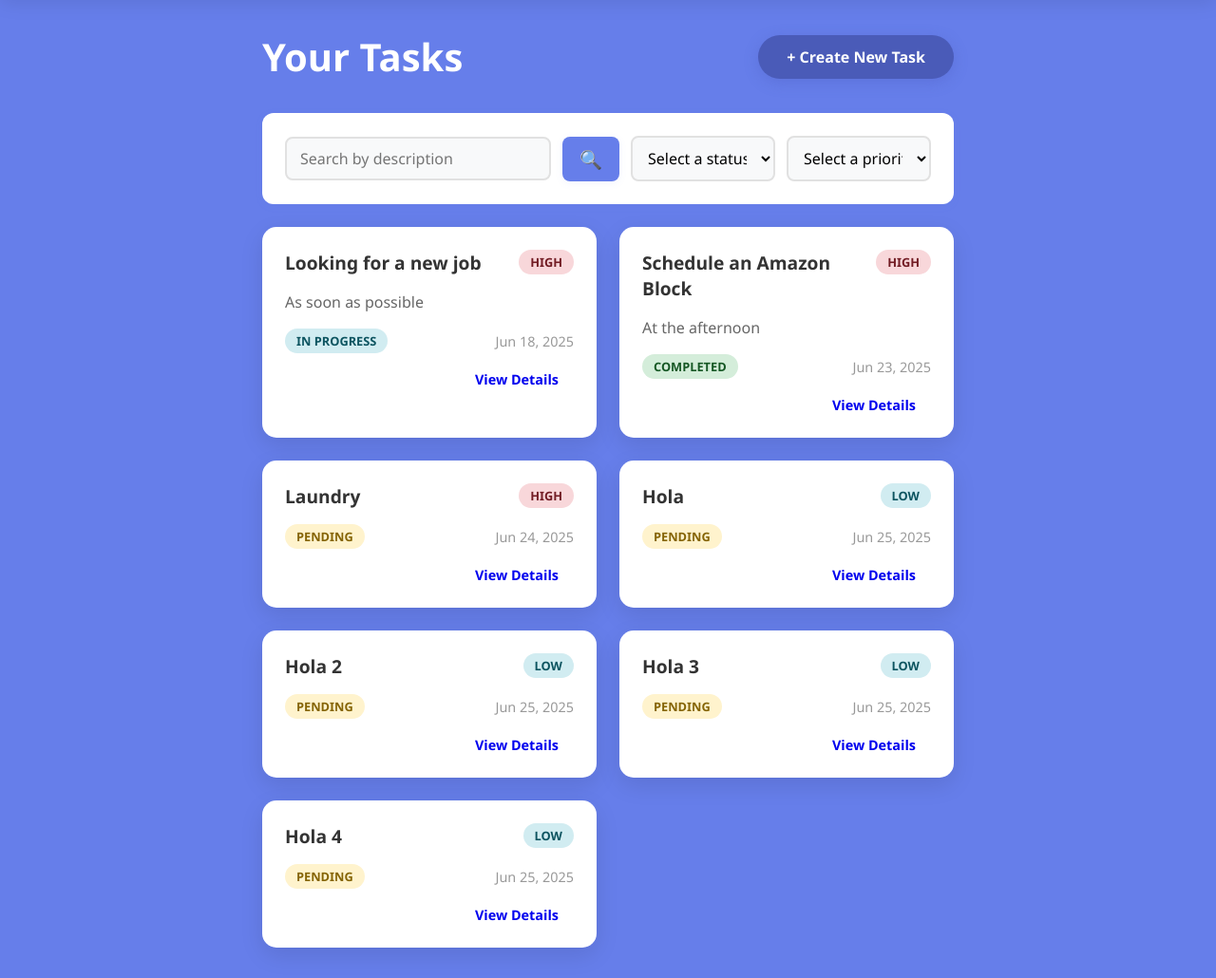
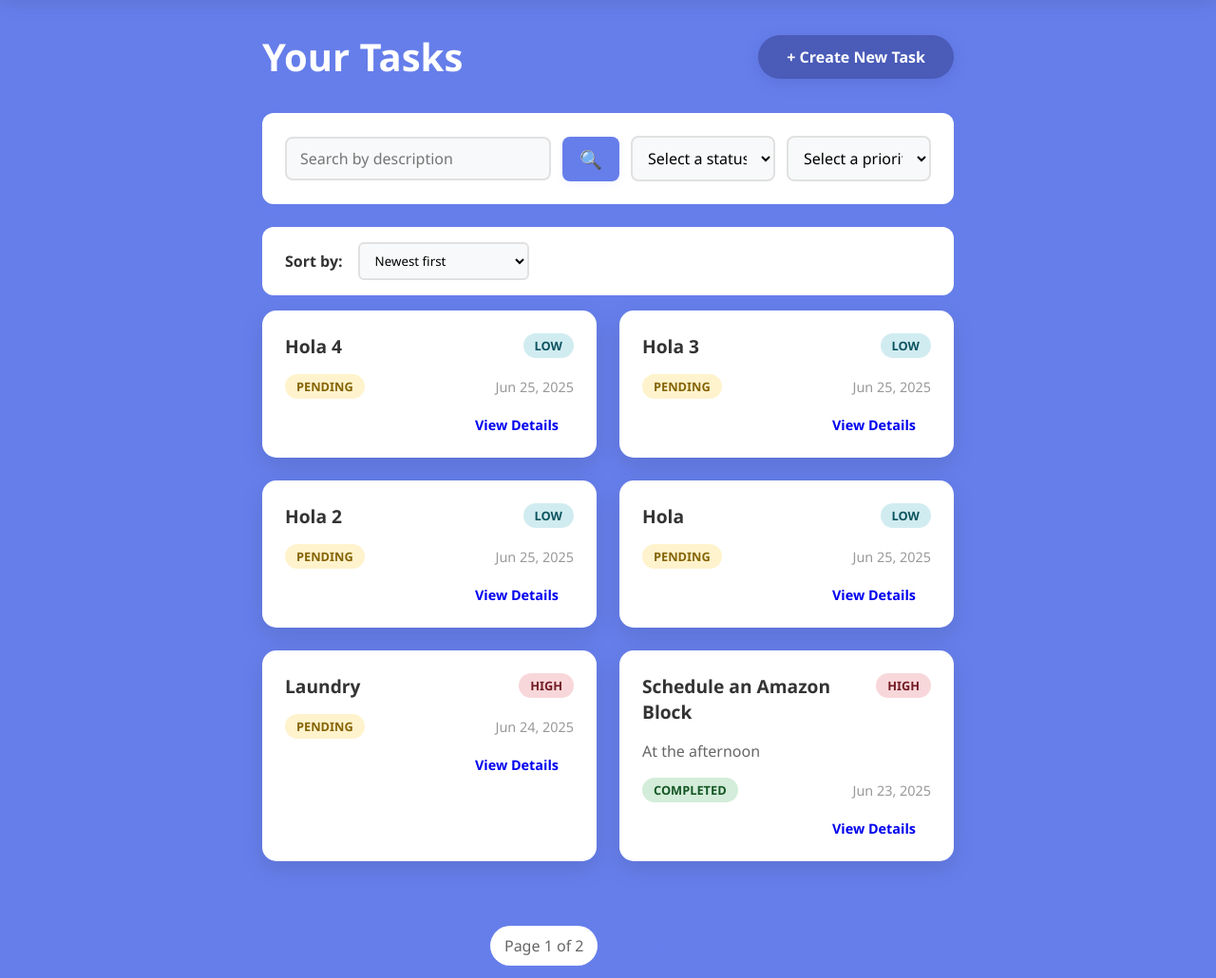
Before and after one commit to srikaaviya/task-management, a Django app: page /tasks/ in a window 1280 px wide. Shown: the part 65-1095 px from the top of the page at 95% size. Run offline with Django 5.2, Linux system fonts and the light colour scheme; a user stored in the database is signed in; data comes from the database, SQL or seed files in the repository; both versions use the stored data as it was after the commit.

Commit message:
feat(tasks): implement sorting and pagination for task list

```diff
--- a/tasks/static/styles.css
+++ b/tasks/static/styles.css
@@ -1041,3 +1041,47 @@ form input:focus, form textarea:focus, form select:focus {
         min-width: 0;
     }
 }
+
+.pagination-container {
+    display: flex;
+    justify-content: center;
+    margin: 2rem 0;
+}
+
+.pagination {
+    display: flex;
+    align-items: center;
+    gap: 1rem;
+}
+
+.page-info {
+    padding: 10px 15px;
+    background: white;
+    border-radius: 25px;
+    color: #666;
+    font-weight: 500;
+}
+
+.sort-container {
+    background: white;
+    padding: 1rem 1.5rem;
+    border-radius: 12px;
+    margin-bottom: 1rem;
+    display: flex;
+    align-items: center;
+    gap: 1rem;
+    max-width: 900px;
+    margin: 0 auto 1rem auto;
+}
+
+.sort-container label {
+    font-weight: 600;
+    color: #333;
+}
+
+.sort-container select {
+    padding: 8px 12px;
+    border: 2px solid #e1e1e1;
+    border-radius: 6px;
+    background: #f8f9fa;
+}
--- a/tasks/templates/tasks.html
+++ b/tasks/templates/tasks.html
@@ -24,6 +24,28 @@
                 </select>
             </form>
         </div>
+
+        <div class="sort-container">
+            <label for="sort-select">Sort by:</label>
+            <select id="sort-select" onchange="changeSorting()">
+                <option value="-created_at" {% if current_order == "-created_at" %}selected{% endif %}>Newest first</option>
+                <option value="created_at" {% if current_order == "created_at" %}selected{% endif %}>Oldest first</option>
+                <option value="priority" {% if current_order == "priority" %}selected{% endif %}>Priority (Low to High)</option>
+                <option value="-priority" {% if current_order == "-priority" %}selected{% endif %}>Priority (High to Low)</option>
+                <option value="title" {% if current_order == "title" %}selected{% endif %}>Title A-Z</option>
+            </select>
+        </div>
+
+        <script>
+        function changeSorting() {
+            const select = document.getElementById('sort-select');
+            const url = new URL(window.location);
+            url.searchParams.set('order_by', select.value);
+            url.searchParams.delete('page'); // Reset to first page
+            window.location.href = url;
+        }
+        </script>
+
         <div class="tasks-grid">
             {% for task in tasks %}
                 <div class="task-card">
@@ -53,6 +75,25 @@
             {% endfor %}
         </div>
     </div>
+
+    <!-- Paginación -->
+    {% if tasks.has_other_pages %}
+        <div class="pagination-container">
+            <div class="pagination">
+                {% if tasks.has_previous %}
+                    <a href="?page={{ tasks.previous_page_number }}" class="btn btn-secondary">← Previous</a>
+                {% endif %}
+
+                <span class="page-info">
+                    Page {{ tasks.number }} of {{ tasks.paginator.num_pages }}
+                </span>
+
+                {% if tasks.has_next %}
+                    <a href="?page={{ tasks.next_page_number }}" class="btn btn-secondary">Next →</a>
+                {% endif %}
+            </div>
+        </div>
+    {% endif %}
 
     <dialog id="createTaskModal" class="task-modal">
         <div class="modal-content">
--- a/tasks/views.py
+++ b/tasks/views.py
@@ -4,8 +4,9 @@ from django.contrib import messages
 from django.contrib.auth import login, logout
 from django.contrib.auth.decorators import login_required
 from django.db import IntegrityError
-from django.db.models import ProtectedError
+from django.db.models import ProtectedError, Count, Q
 from django.core.exceptions import ValidationError
+from django.core.paginator import Paginator
 import logging
 from .models import Task
 from .forms import TaskForm
@@ -17,18 +18,22 @@ def home(request):
 
 def dashboard(request):
     if request.user.is_authenticated:
-        user_tasks = Task.objects.filter(user=request.user)
-        total_tasks = user_tasks.count()
-        pending_tasks = user_tasks.filter(status='pending').count()
-        in_progress_tasks = user_tasks.filter(status='in_progress').count()
-        completed_tasks = user_tasks.filter(status='completed').count()
-        recent_tasks = user_tasks.order_by('-created_at')[:5]
+
+        stats = Task.objects.filter(user=request.user).aggregate(
+            total=Count('id'),
+            pending=Count('id', filter=Q(status='pending')),
+            in_progress=Count('id', filter=Q(status='in_progress')),
+            completed=Count('id', filter=Q(status='completed'))
+        )
+
+        # solo las tareas recientes necesarias
+        recent_tasks = Task.objects.filter(user=request.user).order_by('-created_at')[:5]
 
         return render(request, 'dashboard.html', {
-            'total_tasks': total_tasks,
-            'pending_tasks': pending_tasks,
-            'in_progress_tasks': in_progress_tasks,
-            'completed_tasks': completed_tasks,
+            'total_tasks': stats['total'],
+            'pending_tasks': stats['pending'],
+            'in_progress_tasks': stats['in_progress'],
+            'completed_tasks': stats['completed'],
             'recent_tasks': recent_tasks,
         })
 
@@ -77,11 +82,26 @@ def signout(request):
 
 @login_required
 def tasks(request):
-    tasks = Task.objects.filter(user=request.user)
+    # obtener parametro de ordenamiento
+    order_by = request.GET.get('order_by', '-created_at')
+
+    # validar opciones de ordenamiento
+    valid_orders = ['-created_at', 'created_at', 'priority', '-priority', 'title']
+    if order_by not in valid_orders:
+        order_by = '-created_at'
+
+    tasks_list = Task.objects.filter(user=request.user).order_by('-created_at')
+
+    # paginacion: 6 tareas por pagina
+    paginator = Paginator(tasks_list, 6)
+    page_number = request.GET.get('page')
+    tasks = paginator.get_page(page_number)
+
     form = TaskForm()
     return render(request, 'tasks.html', {
         'tasks': tasks,
-        'form': form
+        'form': form,
+        'current_order': order_by
     })
 
 @login_required
```
Also changed, not shown: db.sqlite3.
